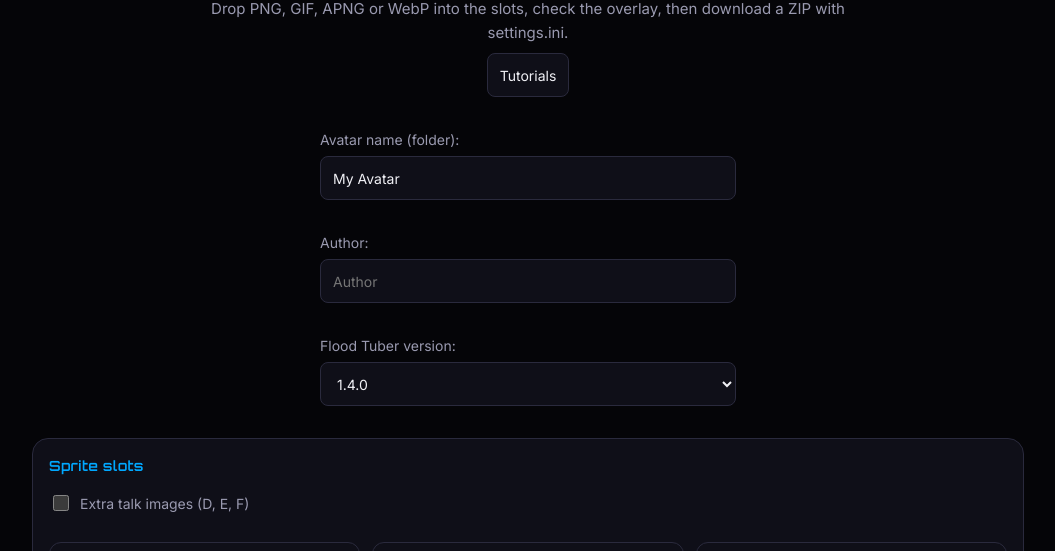
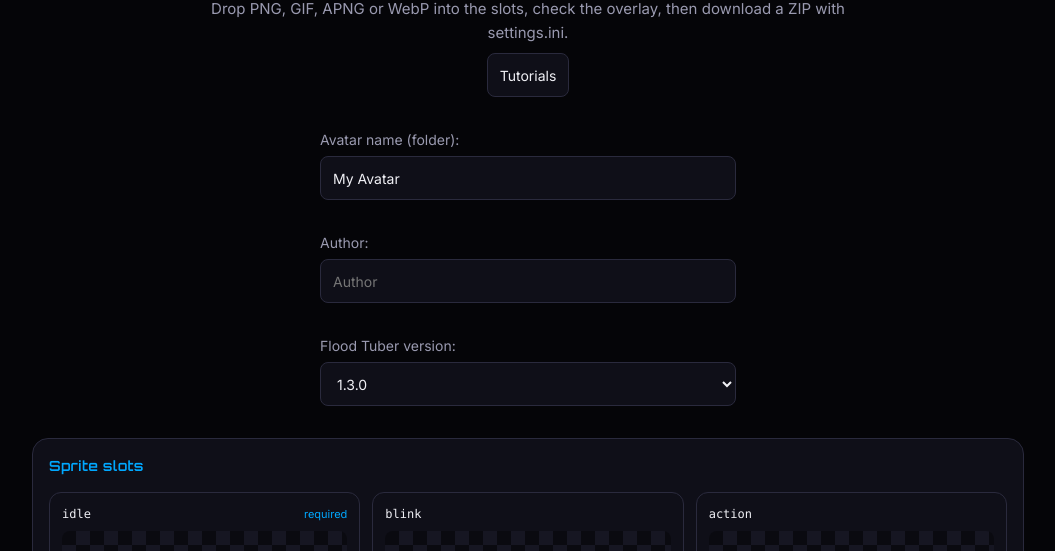
Before and after one commit to Poste2Travail/Flood-Artifacts, a plain HTML site: page index.html in a window 1280 px wide. Shown: the part 249-800 px from the top of the page, without its empty margins (112-1167 px from the left). Drawn offline with nearby package versions, Linux system fonts and the light colour scheme.

Commit message:
Change selected option in target version dropdown

```diff
--- a/index.html
+++ b/index.html
@@ -55,8 +55,8 @@
     <label class="name-field">
       <span data-i18n="targetVersion">Flood Tuber version:</span>
       <select id="targetVersion">
-        <option value="1.4.0" selected>1.4.0</option>
-        <option value="1.3.0">1.3.0</option>
+        <option value="1.3.0" selected>1.3.0</option>
+        <option value="1.4.0" >1.4.0</option>
       </select>
     </label>
 
```
